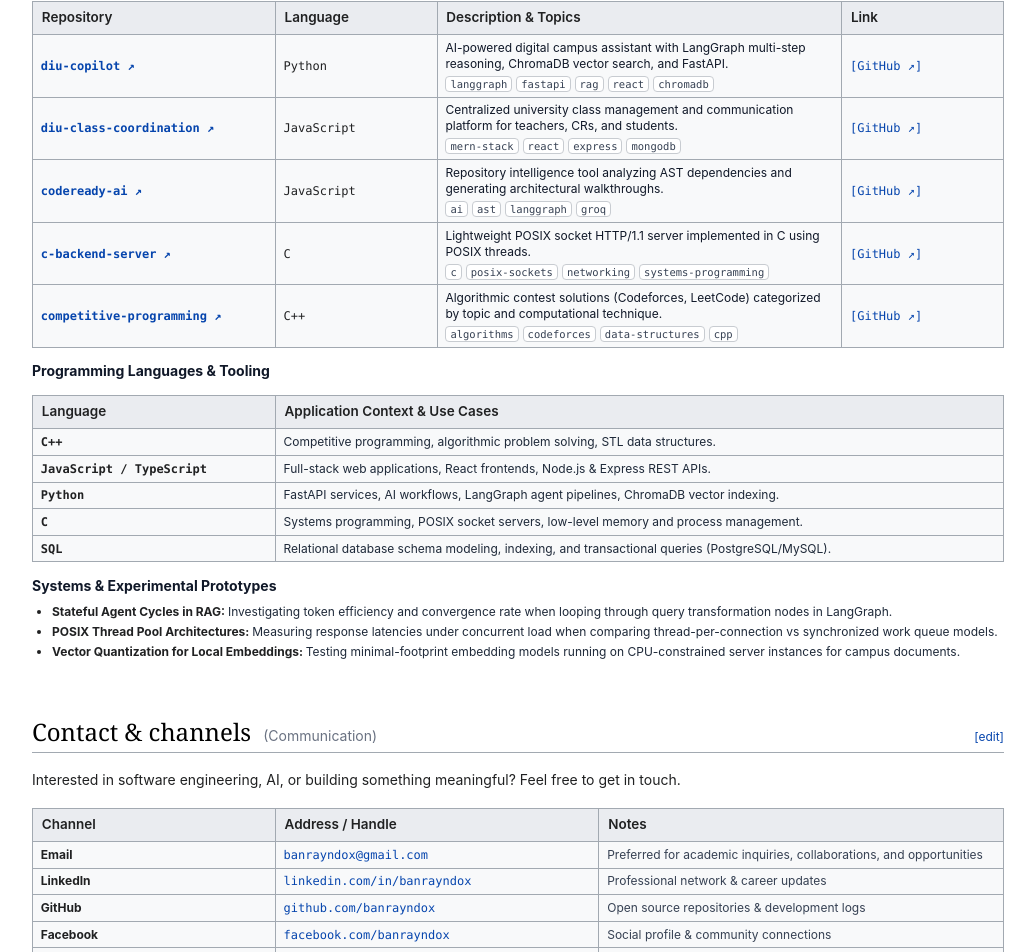
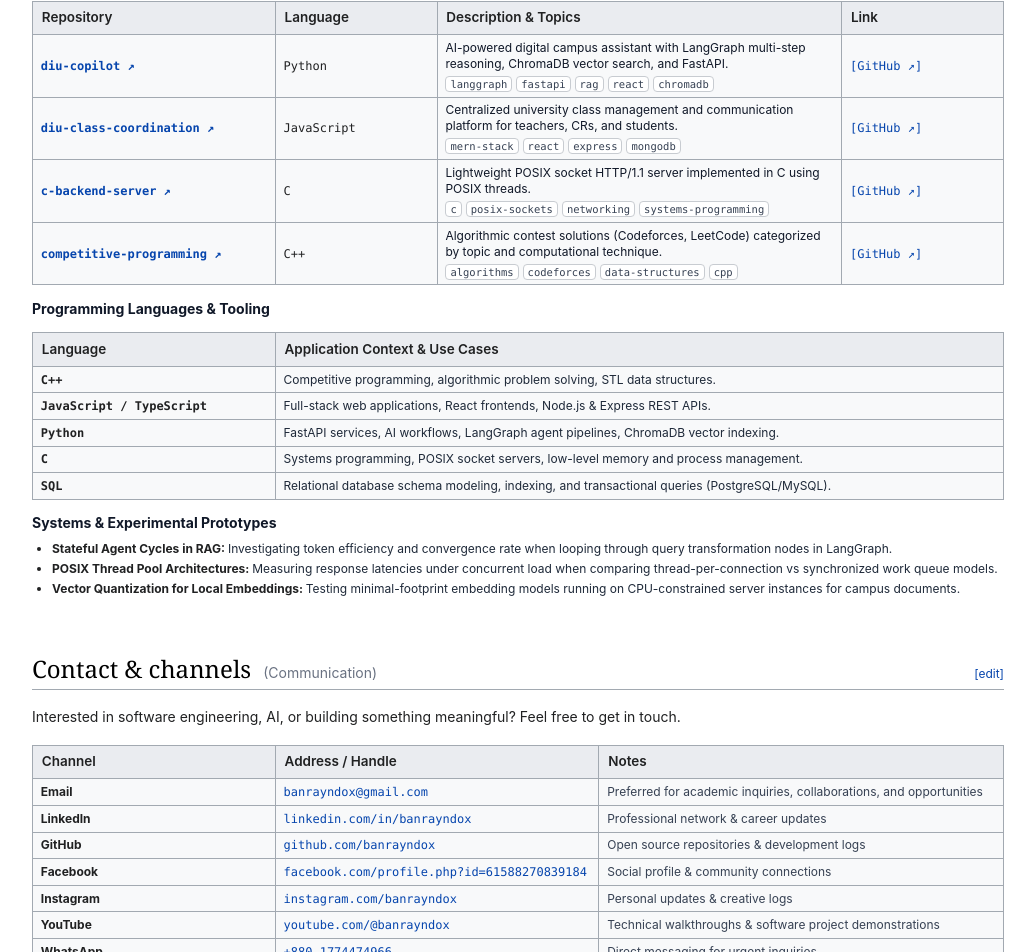
Before and after one commit to banrayndox/banrayndox.github.io, a React (Vite) app: page / in a window 1280 px wide. Shown: the part 5143-6095 px from the top of the page, without its empty margins (122-1157 px from the left). Built offline with nearby package versions, Linux system fonts and the light colour scheme.

Commit message:
Remove codeready-ai from Code and Open Source section

```diff
--- a/src/data/code.js
+++ b/src/data/code.js
@@ -38,15 +38,6 @@ export const codeData = {
       topics: ["mern-stack", "react", "express", "mongodb"]
     },
     {
-      name: "codeready-ai",
-      description: "Repository intelligence tool analyzing AST dependencies and generating architectural walkthroughs.",
-      language: "JavaScript",
-      stars: 0,
-      forks: 0,
-      url: "https://github.com/banrayndox/codeready-ai",
-      topics: ["ai", "ast", "langgraph", "groq"]
-    },
-    {
       name: "c-backend-server",
       description: "Lightweight POSIX socket HTTP/1.1 server implemented in C using POSIX threads.",
       language: "C",
--- a/src/data/contact.js
+++ b/src/data/contact.js
@@ -25,8 +25,8 @@ export const contactData = {
     },
     {
       label: "Facebook",
-      value: "facebook.com/banrayndox",
-      url: "https://facebook.com/banrayndox",
+      value: "facebook.com/profile.php?id=61588270839184",
+      url: "https://www.facebook.com/profile.php?id=61588270839184",
       hint: "Social profile & community connections"
     },
     {
```
